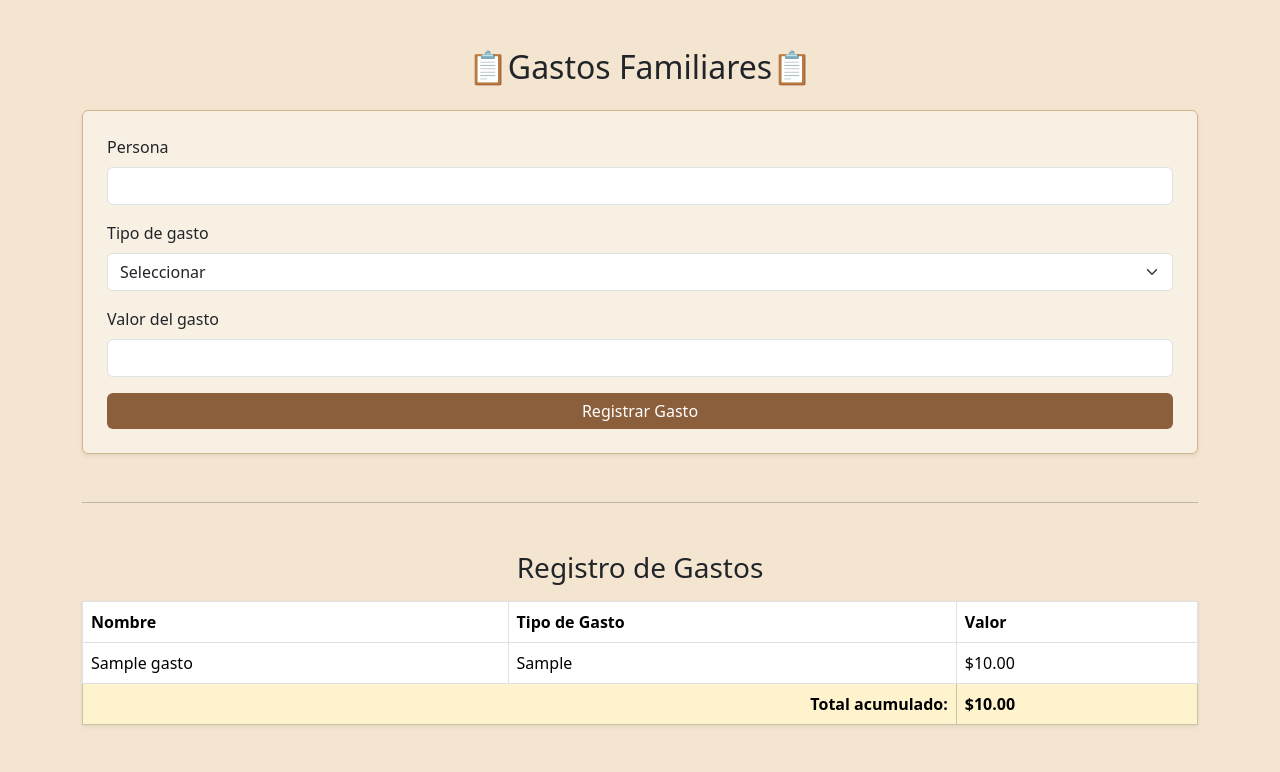
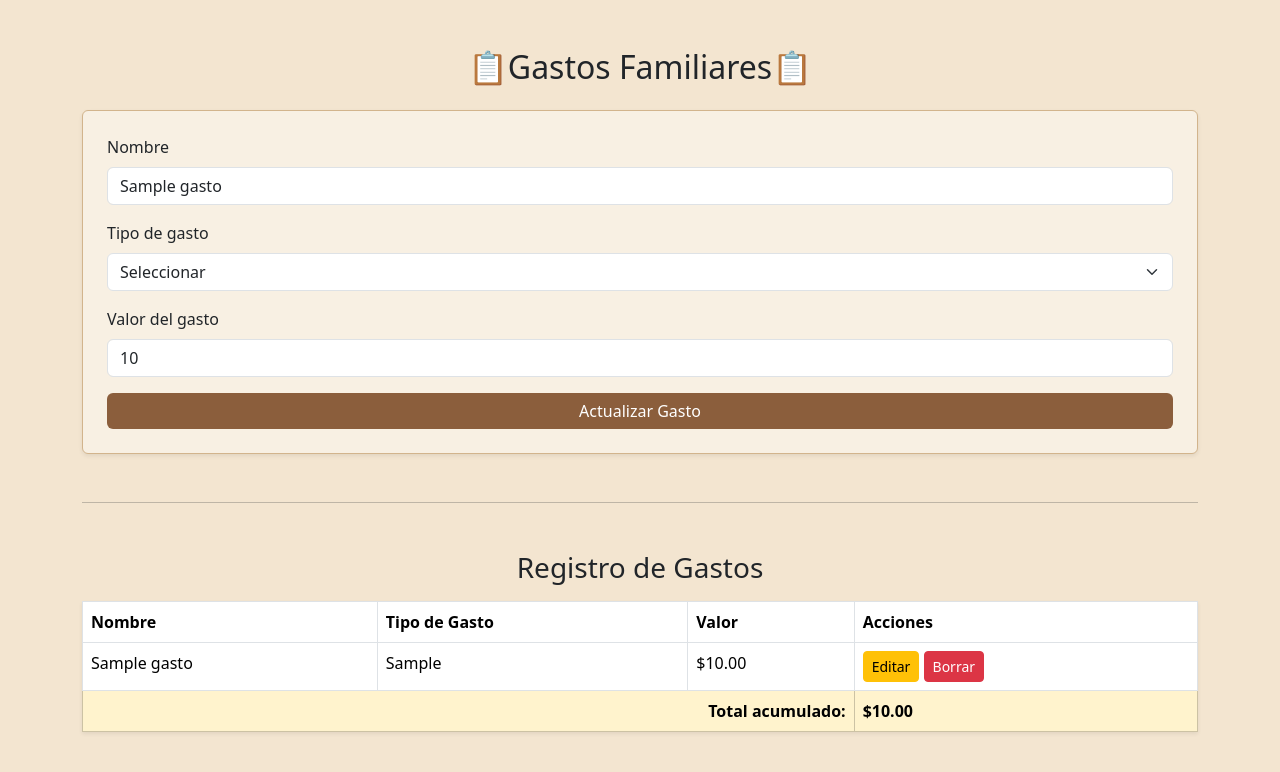
Before and after one commit to PerlaCacho/Proyectito_familiaGastos, a PHP site: page /index.php?editar=1 in a window 1280 px wide. Shown: the top 772 px of the page. Run offline with PHP 8.4, Linux system fonts and the light colour scheme; tables that the repository leaves empty or names only in its code hold one stand-in row (values such as "Sample post").

Commit message:
Proyectito terminado

```diff
--- a/index.php
+++ b/index.php
@@ -6,7 +6,9 @@
     $nombre = "";
     $tipo = "";
     $valor = "";
+    $id_editar = null;
 
+    // Acción para agregar gasto
     if (isset($_POST['submit1'])) {
         $nombre = isset($_POST['txtNombre']) ? trim($_POST['txtNombre']) : "";
         $tipo = isset($_POST['cmbTipo']) ? trim($_POST['cmbTipo']) : "";
@@ -24,7 +26,52 @@
                 ':valor' => $valor
             ]);
             $mensaje = "Gasto registrado correctamente.";
-            $nombre = $tipo = $valor = "";
+            $nombre = $tipo = $valor = "";  // Limpiar campos
+        }
+    }
+
+    // Acción para eliminar gasto
+    if (isset($_GET['borrar'])) {
+        $id_gasto = $_GET['borrar'];
+        $stmt = $conexion->prepare("DELETE FROM gastos WHERE id = :id");
+        $stmt->execute([':id' => $id_gasto]);
+        $mensaje = "Gasto eliminado correctamente.";
+    }
+
+    // Acción para editar gasto
+    if (isset($_GET['editar'])) {
+        $id_editar = $_GET['editar'];
+        $stmt = $conexion->prepare("SELECT nombre, tipo, valor FROM gastos WHERE id = :id");
+        $stmt->execute([':id' => $id_editar]);
+        $gasto = $stmt->fetch(PDO::FETCH_ASSOC);
+        if ($gasto) {
+            $nombre = $gasto['nombre'];
+            $tipo = $gasto['tipo'];
+            $valor = $gasto['valor'];
+        }
+    }
+
+    // Acción para actualizar gasto
+    if (isset($_POST['submit2'])) {
+        $nombre = isset($_POST['txtNombre']) ? trim($_POST['txtNombre']) : "";
+        $tipo = isset($_POST['cmbTipo']) ? trim($_POST['cmbTipo']) : "";
+        $valor = isset($_POST['txtValor']) ? $_POST['txtValor'] : "";
+
+        if (empty($nombre)) $error .= "El nombre es obligatorio.<br>";
+        if (empty($tipo)) $error .= "Selecciona un tipo de gasto.<br>";
+        if (!is_numeric($valor) || $valor <= 0) $error .= "El valor del gasto debe ser un número positivo.<br>";
+
+        if (empty($error)) {
+            $stmt = $conexion->prepare("UPDATE gastos SET nombre = :nombre, tipo = :tipo, valor = :valor WHERE id = :id");
+            $stmt->execute([
+                ':nombre' => $nombre,
+                ':tipo' => $tipo,
+                ':valor' => $valor,
+                ':id' => $id_editar
+            ]);
+            $mensaje = "Gasto actualizado correctamente.";
+            $nombre = $tipo = $valor = "";  // Limpiar campos
+            $id_editar = null;
         }
     }
 ?>
@@ -75,7 +122,7 @@
 
     <form method="POST" action="index.php" class="card card-coffee p-4 shadow-sm">
         <div class="mb-3">
-            <label for="txtNombre" class="form-label">Persona</label>
+            <label for="txtNombre" class="form-label">Nombre</label>
             <input type="text" class="form-control" id="txtNombre" name="txtNombre" value="<?= htmlspecialchars($nombre) ?>">
         </div>
         <div class="mb-3">
@@ -93,7 +140,7 @@
             <label for="txtValor" class="form-label">Valor del gasto</label>
             <input type="number" class="form-control" id="txtValor" name="txtValor" step="0.01" value="<?= htmlspecialchars($valor) ?>">
         </div>
-        <button type="submit" name="submit1" class="btn btn-coffee">Registrar Gasto</button>
+        <button type="submit" name="<?= $id_editar ? 'submit2' : 'submit1' ?>" class="btn btn-coffee"><?= $id_editar ? 'Actualizar Gasto' : 'Registrar Gasto' ?></button>
     </form>
 
     <hr class="my-5">
@@ -105,17 +152,20 @@
                 <th>Nombre</th>
                 <th>Tipo de Gasto</th>
                 <th>Valor</th>
+                <th>Acciones</th>
             </tr>
         </thead>
         <tbody>
             <?php
-            $stmt = $conexion->query("SELECT nombre, tipo, valor FROM gastos ORDER BY id DESC");
+            $stmt = $conexion->query("SELECT id, nombre, tipo, valor FROM gastos ORDER BY id DESC");
             $total = 0;
             while ($fila = $stmt->fetch(PDO::FETCH_ASSOC)) {
                 echo "<tr>";
                 echo "<td>" . htmlspecialchars($fila['nombre']) . "</td>";
                 echo "<td>" . htmlspecialchars($fila['tipo']) . "</td>";
                 echo "<td>$" . number_format($fila['valor'], 2) . "</td>";
+                echo "<td><a href='index.php?editar=" . $fila['id'] . "' class='btn btn-warning btn-sm'>Editar</a> ";
+                echo "<a href='index.php?borrar=" . $fila['id'] . "' class='btn btn-danger btn-sm' onclick='return confirm(\"¿Seguro que deseas borrar este gasto?\")'>Borrar</a></td>";
                 echo "</tr>";
                 $total += $fila['valor'];
             }
@@ -123,7 +173,7 @@
         </tbody>
         <tfoot>
             <tr class="table-warning">
-                <th colspan="2" class="text-end">Total acumulado:</th>
+                <th colspan="3" class="text-end">Total acumulado:</th>
                 <th>$<?= number_format($total, 2) ?></th>
             </tr>
         </tfoot>
```
